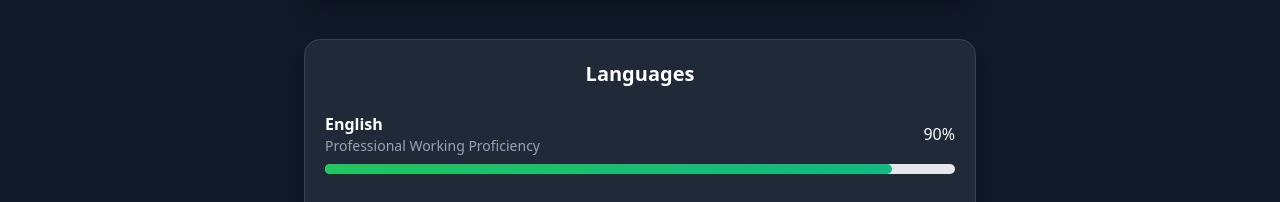
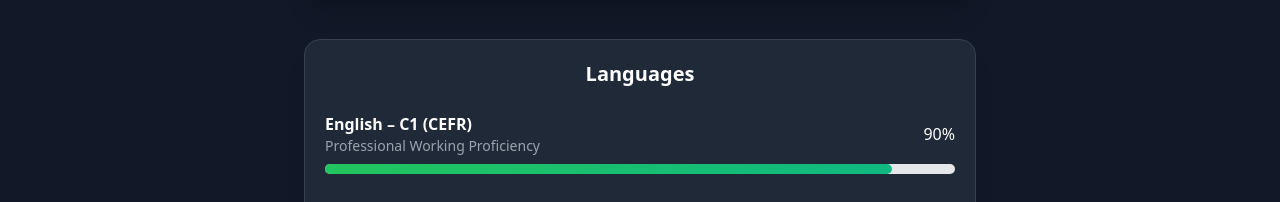
Before and after one commit to harikrishnabaskaran/hari-new-portfolio, a React (Vite) app: page / in a window 1280 px wide. Shown: the part 2227-2429 px from the top of the page. Built offline with nearby package versions, Linux system fonts and the light colour scheme.

Commit message:
languages

```diff
--- a/src/components/Languages.jsx
+++ b/src/components/Languages.jsx
@@ -2,7 +2,7 @@ import { useEffect, useState } from "react";
 export default function Languages() {
   const languages = [
     {
-      name: "English",
+      name: "English – C1 (CEFR)",
       level: 90,
       proficiency: "Professional Working Proficiency",
     },
```
